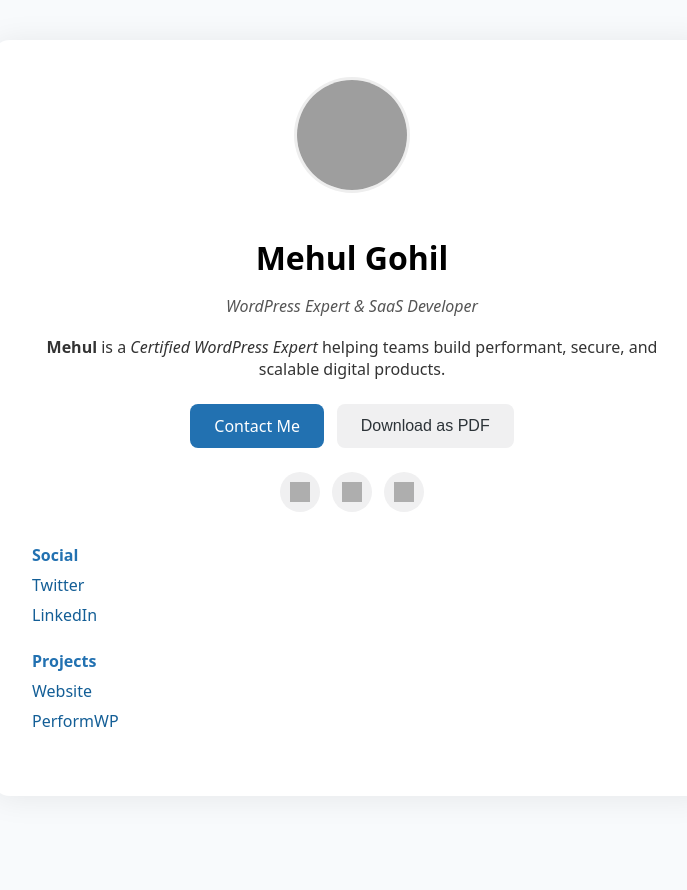
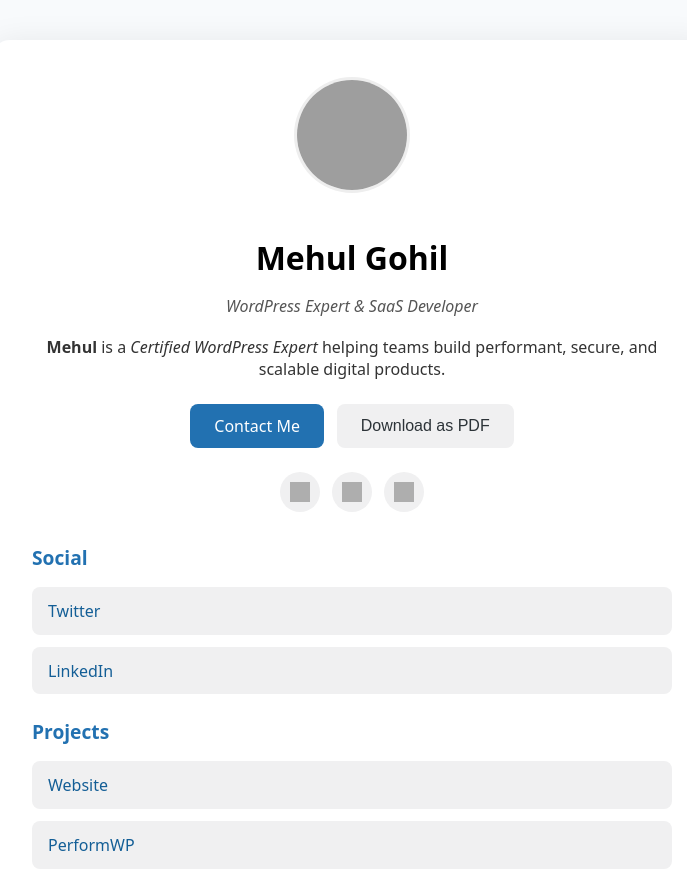
Before and after one commit to mehul0810/instant-bio, a React (Vite) app: page / in a window 1280 px wide. Shown: the top 890 px of the page, without its empty margins (288-975 px from the left). Before the commit the page ends 836 px from the top, so only its background shows below. Built offline with nearby package versions, Linux system fonts and the light colour scheme; grey boxes are pictures that could not be loaded.

Commit message:
Implement card-style links with improved heading
Co-authored-by: mehul0810 <1852711+mehul0810@users.noreply.github.com>

```diff
--- a/src/App.jsx
+++ b/src/App.jsx
@@ -114,7 +114,7 @@ function App() {
         <div className="wpds-links">
           {profile.links.map((section) => (
             <div key={section.category} className="wpds-link-section">
-              <div className="wpds-link-category">{section.category}</div>
+              <h3 className="wpds-link-category">{section.category}</h3>
               <ul>
                 {section.items.map((item) => (
                   <li key={item.url}>
--- a/src/wpds.css
+++ b/src/wpds.css
@@ -99,7 +99,9 @@ body {
 .wpds-link-category {
   font-weight: bold;
   color: #2271b1;
-  margin-bottom: .5rem;
+  margin-bottom: 1rem;
+  font-size: 1.2rem;
+  margin-top: 0;
 }
 .wpds-link-section ul {
   list-style: none;
@@ -107,14 +109,21 @@ body {
   margin: 0;
 }
 .wpds-link-section li {
-  margin-bottom: .5rem;
+  margin-bottom: .75rem;
+  width: 100%;
 }
 .wpds-link-section a {
+  display: block;
   color: #135e96;
   text-decoration: none;
+  background: #f0f0f1;
+  padding: 0.8rem 1rem;
+  border-radius: 8px;
+  transition: background-color 0.2s, transform 0.2s;
 }
 .wpds-link-section a:hover {
-  text-decoration: underline;
+  background: #dcdcde;
+  transform: translateY(-2px);
 }
 .wpds-loading {
   padding: 4rem;
```
Also changed, not shown: ui/wds.html (+20 -3 lines).
